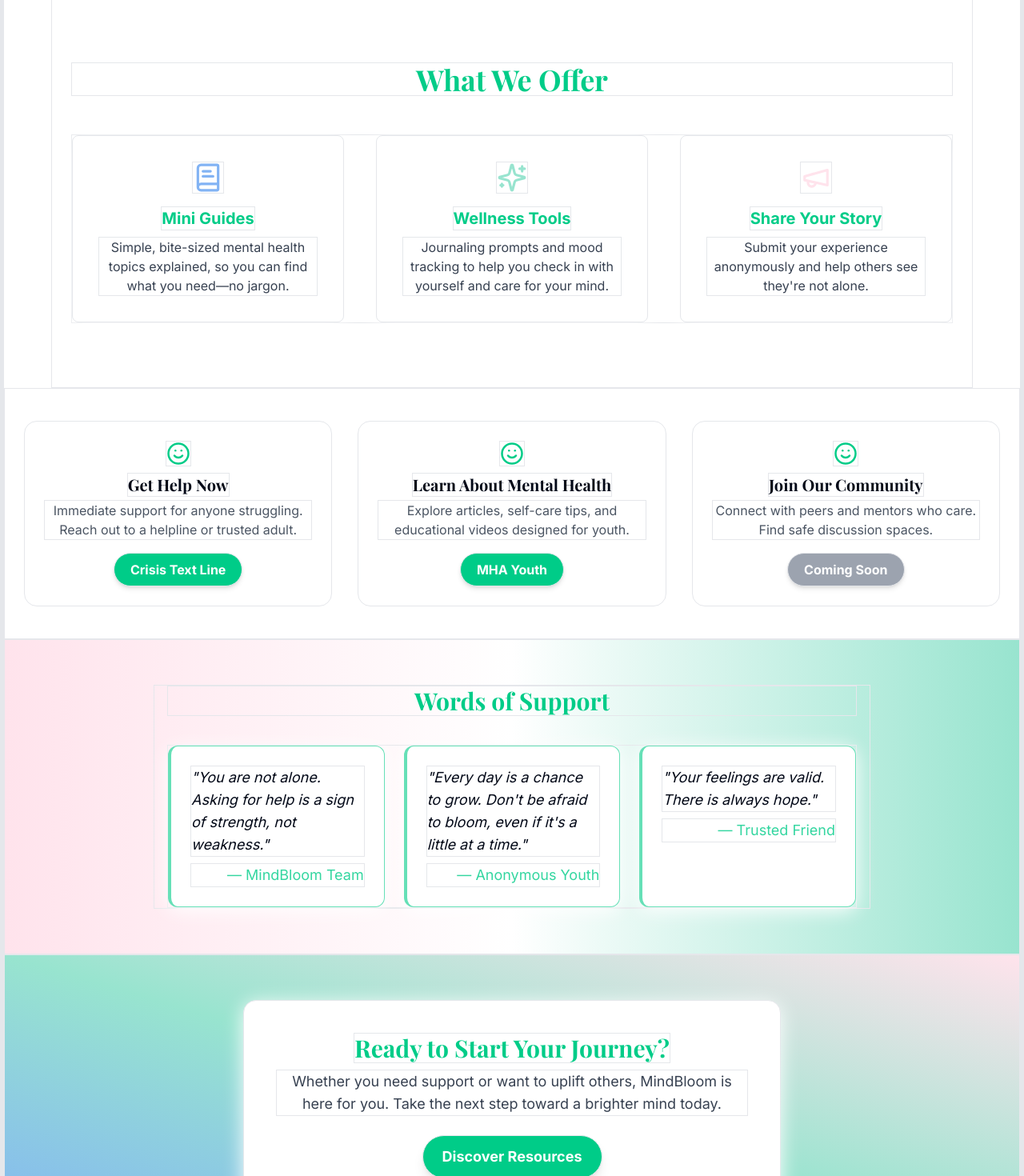
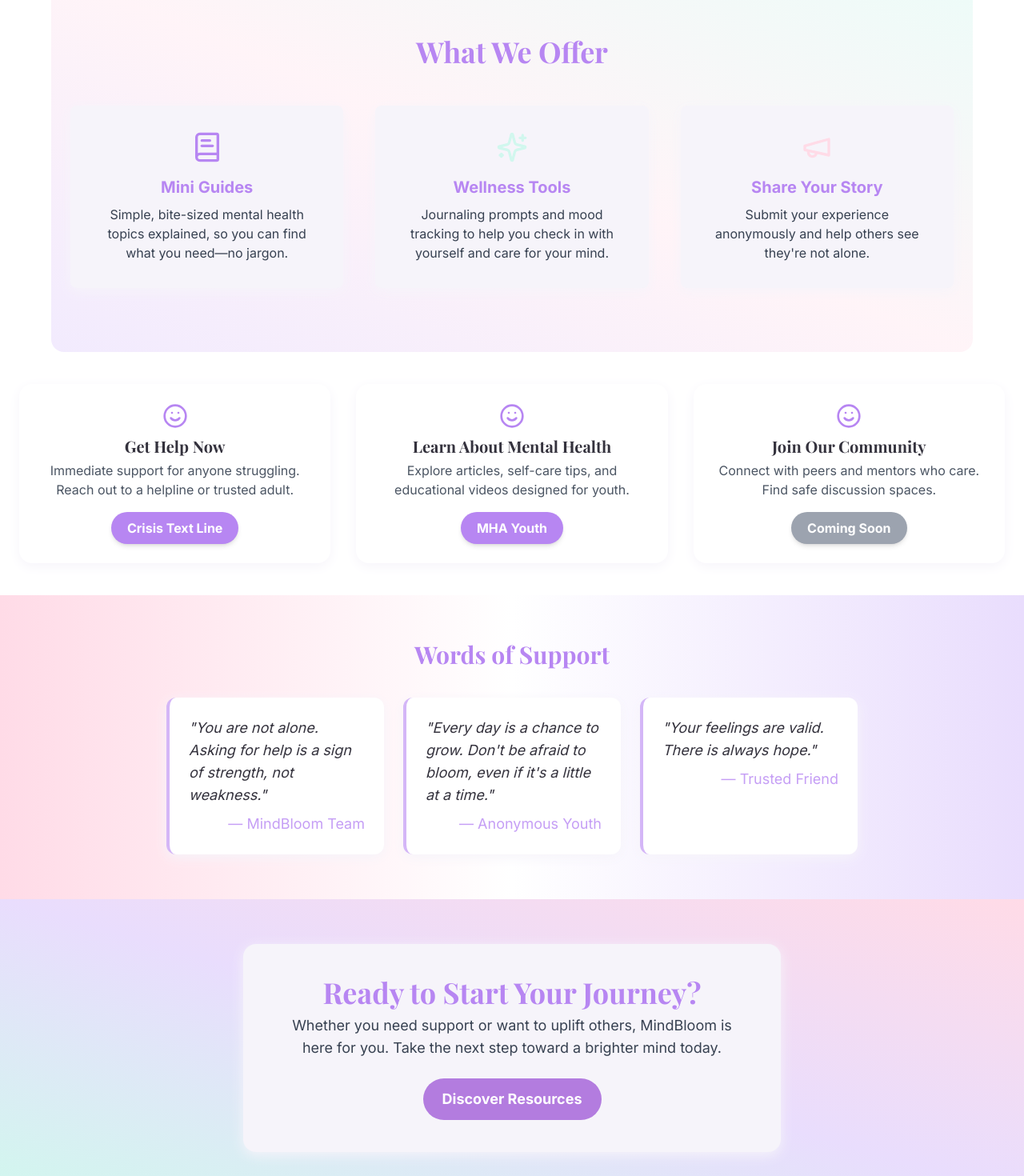
Before and after one commit to Roczantya/bloom-health-website, a React (Vite) app: page / in a window 1280 px wide. Shown: the part 1060-2530 px from the top of the page at 80% size. Built offline with nearby package versions, Linux system fonts and the light colour scheme.

Commit message:
Refactor: Update color palette and styles
Updated the website's color scheme to a soft, calming pastel palette, removed visual noise, and adjusted the hero button color for a modern and elegant feel.

```diff
--- a/src/components/CallToAction.tsx
+++ b/src/components/CallToAction.tsx
@@ -1,14 +1,16 @@
-
 const CallToAction = () => (
   <section className="w-full py-14 flex justify-center bg-gradient-to-tr from-gradient2 via-gradient1 to-gradient3 animate-fade-in-up">
-    <div className="max-w-2xl bg-white rounded-2xl shadow-card p-10 flex flex-col items-center text-center">
-      <h2 className="font-playfair text-2xl md:text-3xl text-primary mb-2">Ready to Start Your Journey?</h2>
+    <div className="max-w-2xl bg-card rounded-2xl shadow-card p-10 flex flex-col items-center text-center">
+      <h2 className="font-playfair text-3xl md:text-4xl text-primary mb-2" style={{textShadow: "none"}}>
+        Ready to Start Your Journey?
+      </h2>
       <p className="text-md md:text-lg text-gray-700 mb-6">
         Whether you need support or want to uplift others, MindBloom is here for you. Take the next step toward a brighter mind today.
       </p>
       <a
         href="#resources"
-        className="bg-primary text-white px-6 py-3 rounded-full text-lg font-semibold shadow-lg hover:scale-105 transition-transform duration-150"
+        className="bg-purple-warm hover:bg-primary text-white px-6 py-3 rounded-full text-lg font-semibold transition-transform duration-150"
+        style={{ boxShadow: "none" }}
       >
         Discover Resources
       </a>
--- a/src/components/FeaturesSection.tsx
+++ b/src/components/FeaturesSection.tsx
@@ -3,19 +3,19 @@ import { BookText, Sparkles, Megaphone } from "lucide-react";
 
 const FEATURES = [
   {
-    icon: <BookText className="w-10 h-10 text-gradient2 mb-4" aria-hidden />,
+    icon: <BookText className="w-10 h-10 text-purple-muted mb-4" aria-hidden />,
     title: "Mini Guides",
     description:
       "Simple, bite-sized mental health topics explained, so you can find what you need—no jargon.",
   },
   {
-    icon: <Sparkles className="w-10 h-10 text-gradient1 mb-4" aria-hidden />,
+    icon: <Sparkles className="w-10 h-10 text-mint-light mb-4" aria-hidden />,
     title: "Wellness Tools",
     description:
       "Journaling prompts and mood tracking to help you check in with yourself and care for your mind.",
   },
   {
-    icon: <Megaphone className="w-10 h-10 text-gradient3 mb-4" aria-hidden />,
+    icon: <Megaphone className="w-10 h-10 text-peach-light mb-4" aria-hidden />,
     title: "Share Your Story",
     description:
       "Submit your experience anonymously and help others see they're not alone.",
@@ -25,16 +25,16 @@ const FEATURES = [
 const FeaturesSection = () => (
   <section
     id="features"
-    className="container max-w-6xl px-6 py-14 md:py-20 animate-fade-in-up"
+    className="container max-w-6xl px-6 py-14 md:py-20 animate-fade-in-up bg-gradient-to-tr from-gradient1/60 via-gradient3/30 to-gradient2/40 rounded-2xl"
   >
-    <h2 className="font-playfair text-3xl md:text-4xl font-bold mb-12 text-primary text-center">
+    <h2 className="font-playfair text-3xl md:text-4xl font-bold mb-12 text-primary text-center" style={{textShadow: "none"}}>
       What We Offer
     </h2>
     <div className="grid grid-cols-1 md:grid-cols-3 gap-10">
       {FEATURES.map(({ icon, title, description }) => (
         <div
           key={title}
-          className="rounded-lg bg-white shadow-card p-8 flex flex-col items-center text-center hover:scale-105 transition-transform"
+          className="rounded-lg bg-card shadow-card p-8 flex flex-col items-center text-center transition-transform hover:scale-105"
         >
           {icon}
           <h3 className="text-xl font-semibold mb-2 text-primary">{title}</h3>
--- a/src/components/Hero.tsx
+++ b/src/components/Hero.tsx
@@ -1,5 +1,6 @@
+import { Heart } from "lucide-react";
 
-import { Heart } from "lucide-react";
+const HERO_BUTTON_COLOR = "bg-coral-muted hover:bg-primary"; // muted coral, pop with warm purple on hover
 
 const Hero = () => (
   <section
@@ -9,7 +10,7 @@ const Hero = () => (
     <div className="mb-6 flex items-center justify-center gap-3">
       <Heart className="w-10 h-10 text-primary animate-pulse" strokeWidth={2.5} />
     </div>
-    <h1 className="font-playfair text-5xl md:text-6xl font-black text-primary drop-shadow-lg mb-4">
+    <h1 className="font-playfair text-5xl md:text-6xl font-black text-primary mb-6" style={{textShadow: "none"}}>
       Grow Through What You Go Through
     </h1>
     <p className="text-xl md:text-2xl text-primary/90 max-w-2xl mx-auto font-medium mb-8">
@@ -17,7 +18,8 @@ const Hero = () => (
     </p>
     <a
       href="#resources"
-      className="inline-block bg-primary text-white font-semibold px-8 py-3 rounded-full shadow-lg hover:scale-105 transition-transform duration-200 text-lg"
+      className={`inline-block ${HERO_BUTTON_COLOR} text-white font-semibold px-8 py-3 rounded-full shadow-none transition-transform duration-200 text-lg`}
+      style={{ boxShadow: "none" }}
     >
       Explore Resources
     </a>
--- a/src/components/YourStorySection.tsx
+++ b/src/components/YourStorySection.tsx
@@ -1,15 +1,14 @@
-
 import { Share } from "lucide-react";
 
-const ACCENT_PURPLE = "#b7aaff";
+const SOFT_PURPLE = "#b7aaff";
 
 const YourStorySection = () => (
-  <section className="w-full py-16 bg-gradient-to-tr from-gradient3 via-gradient1/40 to-gradient2/30 flex justify-center animate-fade-in-up">
-    <div className="max-w-2xl bg-white/90 rounded-2xl shadow-card p-10 flex flex-col items-center text-center">
-      <Share className="w-14 h-14 mb-4" style={{ color: ACCENT_PURPLE }} aria-hidden />
+  <section className="w-full py-16 bg-gradient-to-tr from-gradient3 via-gradient1/60 to-gradient2/50 flex justify-center animate-fade-in-up">
+    <div className="max-w-2xl bg-card/90 rounded-2xl shadow-card p-10 flex flex-col items-center text-center">
+      <Share className="w-14 h-14 mb-4" style={{ color: SOFT_PURPLE }} aria-hidden />
       <h2
-        className="font-playfair text-4xl md:text-5xl font-bold mb-3"
-        style={{ color: ACCENT_PURPLE }}
+        className="font-playfair text-5xl md:text-6xl font-bold mb-3"
+        style={{ color: SOFT_PURPLE, textShadow: "none" }}
       >
         Your Story Matters
       </h2>
@@ -18,7 +17,8 @@ const YourStorySection = () => (
       </p>
       <a
         href="#"
-        className="bg-primary text-white px-6 py-3 rounded-full text-lg font-semibold shadow-lg hover:scale-105 transition-transform duration-150"
+        className="bg-primary/80 hover:bg-primary text-white px-6 py-3 rounded-full text-lg font-semibold transition-transform duration-150"
+        style={{ boxShadow: "none" }}
       >
         Share Your Story
       </a>
--- a/src/index.css
+++ b/src/index.css
@@ -7,95 +7,95 @@
 
 @layer base {
   :root {
-    --background: 0 0% 100%;
-    --foreground: 222.2 84% 4.9%;
+    --background: #faf9fc;
+    --foreground: #34323d;
 
-    --card: 0 0% 100%;
-    --card-foreground: 222.2 84% 4.9%;
+    --card: #f6f4fa;
+    --card-foreground: #34323d;
 
-    --popover: 0 0% 100%;
-    --popover-foreground: 222.2 84% 4.9%;
+    --popover: #f8f6fa;
+    --popover-foreground: #34323d;
 
-    --primary: 222.2 47.4% 11.2%;
-    --primary-foreground: 210 40% 98%;
+    --primary: #b786f2;
+    --primary-foreground: #fff;
 
-    --secondary: 210 40% 96.1%;
-    --secondary-foreground: 222.2 47.4% 11.2%;
+    --secondary: #ffdbe7;
+    --secondary-foreground: #444043;
 
-    --muted: 210 40% 96.1%;
-    --muted-foreground: 215.4 16.3% 46.9%;
+    --muted: #ebe6f4;
+    --muted-foreground: #7c758f;
 
-    --accent: 210 40% 96.1%;
-    --accent-foreground: 222.2 47.4% 11.2%;
+    --accent: #c7f5df;
+    --accent-foreground: #3d4649;
 
-    --destructive: 0 84.2% 60.2%;
-    --destructive-foreground: 210 40% 98%;
+    --destructive: #fe9990;
+    --destructive-foreground: #fff;
 
-    --border: 214.3 31.8% 91.4%;
-    --input: 214.3 31.8% 91.4%;
-    --ring: 222.2 84% 4.9%;
+    --border: #e3dcec;
+    --input: #efeaf7;
+    --ring: #ccbed7;
 
     --radius: 0.5rem;
 
-    --sidebar-background: 0 0% 98%;
+    --sidebar-background: #f5ebfb;
 
-    --sidebar-foreground: 240 5.3% 26.1%;
+    --sidebar-foreground: #34323d;
 
-    --sidebar-primary: 240 5.9% 10%;
+    --sidebar-primary: #b786f2;
+    --sidebar-primary-foreground: #fff;
 
-    --sidebar-primary-foreground: 0 0% 98%;
+    --sidebar-accent: #d1f7ee;
 
-    --sidebar-accent: 240 4.8% 95.9%;
+    --sidebar-accent-foreground: #3d4649;
 
-    --sidebar-accent-foreground: 240 5.9% 10%;
+    --sidebar-border: #e3dcec;
 
-    --sidebar-border: 220 13% 91%;
-
-    --sidebar-ring: 217.2 91.2% 59.8%;
+    --sidebar-ring: #d1f7ee;
   }
 
   .dark {
-    --background: 222.2 84% 4.9%;
-    --foreground: 210 40% 98%;
+    /* You can define a gentle dark theme if you want */
+    --background: #191825;
+    --foreground: #faf9fc;
 
-    --card: 222.2 84% 4.9%;
-    --card-foreground: 210 40% 98%;
+    --card: #232237;
+    --card-foreground: #faf9fc;
 
-    --popover: 222.2 84% 4.9%;
-    --popover-foreground: 210 40% 98%;
+    --popover: #232237;
+    --popover-foreground: #faf9fc;
 
-    --primary: 210 40% 98%;
-    --primary-foreground: 222.2 47.4% 11.2%;
+    --primary: #b786f2;
+    --primary-foreground: #fff;
 
-    --secondary: 217.2 32.6% 17.5%;
-    --secondary-foreground: 210 40% 98%;
+    --secondary: #ffdbe7;
+    --secondary-foreground: #faf9fc;
 
-    --muted: 217.2 32.6% 17.5%;
-    --muted-foreground: 215 20.2% 65.1%;
+    --muted: #33294d;
+    --muted-foreground: #b89ecc;
 
-    --accent: 217.2 32.6% 17.5%;
-    --accent-foreground: 210 40% 98%;
+    --accent: #357574;
+    --accent-foreground: #faf9fc;
 
-    --destructive: 0 62.8% 30.6%;
-    --destructive-foreground: 210 40% 98%;
+    --destructive: #fe7154;
+    --destructive-foreground: #fff;
 
-    --border: 217.2 32.6% 17.5%;
-    --input: 217.2 32.6% 17.5%;
-    --ring: 212.7 26.8% 83.9%;
-    --sidebar-background: 240 5.9% 10%;
-    --sidebar-foreground: 240 4.8% 95.9%;
-    --sidebar-primary: 224.3 76.3% 48%;
-    --sidebar-primary-foreground: 0 0% 100%;
-    --sidebar-accent: 240 3.7% 15.9%;
-    --sidebar-accent-foreground: 240 4.8% 95.9%;
-    --sidebar-border: 240 3.7% 15.9%;
-    --sidebar-ring: 217.2 91.2% 59.8%;
+    --border: #342f49;
+    --input: #30294f;
+    --ring: #b786f2;
+    --sidebar-background: #191825;
+    --sidebar-foreground: #faf9fc;
+    --sidebar-primary: #b786f2;
+    --sidebar-primary-foreground: #fff;
+    --sidebar-accent: #46346c;
+    --sidebar-accent-foreground: #faf9fc;
+    --sidebar-border: #30294f;
+    --sidebar-ring: #b786f2;
   }
 }
 
 @layer base {
   * {
-    @apply border; /* Fixed: Use valid Tailwind border utility */
+    @apply border-0;
   }
 
   body {
--- a/tailwind.config.ts
+++ b/tailwind.config.ts
@@ -23,33 +23,49 @@ export default {
 				sans: ['Inter', 'ui-sans-serif', 'system-ui'],
 			},
 			colors: {
-				background: 'hsl(var(--background))',
-				foreground: 'hsl(var(--foreground))',
-				card: 'hsl(var(--card))',
-				'card-foreground': 'hsl(var(--card-foreground))',
-				popover: 'hsl(var(--popover))',
-				'popover-foreground': 'hsl(var(--popover-foreground))',
+				background: '#faf9fc', // soft off-white with a hint of lavender
+				foreground: '#34323d', // gentle neutral text
+				card: '#f6f4fa',       // pastel card background
+				'card-foreground': '#34323d',
+				popover: '#f8f6fa',
+				'popover-foreground': '#34323d',
 				primary: {
-					DEFAULT: 'hsl(160, 100%, 40%)', // green
+					DEFAULT: '#b786f2', // pastel lavender/warm purple
 					foreground: '#fff'
 				},
-				secondary: 'hsl(var(--secondary))',
-				'secondary-foreground': 'hsl(var(--secondary-foreground))',
-				muted: 'hsl(var(--muted))',
-				'muted-foreground': 'hsl(var(--muted-foreground))',
-				accent: 'hsl(var(--accent))',
-				'accent-foreground': 'hsl(var(--accent-foreground))',
-				destructive: 'hsl(var(--destructive))',
-				'destructive-foreground': 'hsl(var(--destructive-foreground))',
-				border: 'hsl(var(--border))',
-				input: 'hsl(var(--input))',
-				ring: 'hsl(var(--ring))',
-				gradient1: '#98e4cf',
-				gradient2: '#82b3f4',
-				gradient3: '#ffe3ec',
+				accent: '#c7f5df',       // pastel mint green
+				'accent-foreground': '#3d4649',
+				secondary: '#ffdbe7',    // blush peach
+				'secondary-foreground': '#444043',
+				muted: '#ebe6f4',
+				'muted-foreground': '#7c758f',
+				destructive: '#fe9990',
+				'destructive-foreground': '#fff',
+				border: '#e3dcec',
+				input: '#efeaf7',
+				ring: '#ccbed7',
+				gradient1: '#e9ddfd',    // soft lavender gradient stop
+				gradient2: '#d1f7ee',    // mint green gradient stop
+				gradient3: '#ffdbe7',    // blush peach gradient stop
+				purple: {
+					light: '#ece1fa',
+					muted: '#b786f2',
+					warm: '#b37cdf',
+				},
+				mint: {
+					light: '#d1f7ee',
+					DEFAULT: '#a2efcb',
+				},
+				peach: {
+					light: '#ffdbe7',
+					DEFAULT: '#ffb5b5',
+				},
+				coral: {
+					muted: '#ffb7ae',
+				}
 			},
 			boxShadow: {
-				card: '0 4px 24px 0 rgba(60, 60, 60, 0.06)',
+				card: '0 4px 16px 0 rgba(183, 134, 242, 0.06)', // soft pastel card
 			},
 			keyframes: {
 				'fade-in-up': {
```
